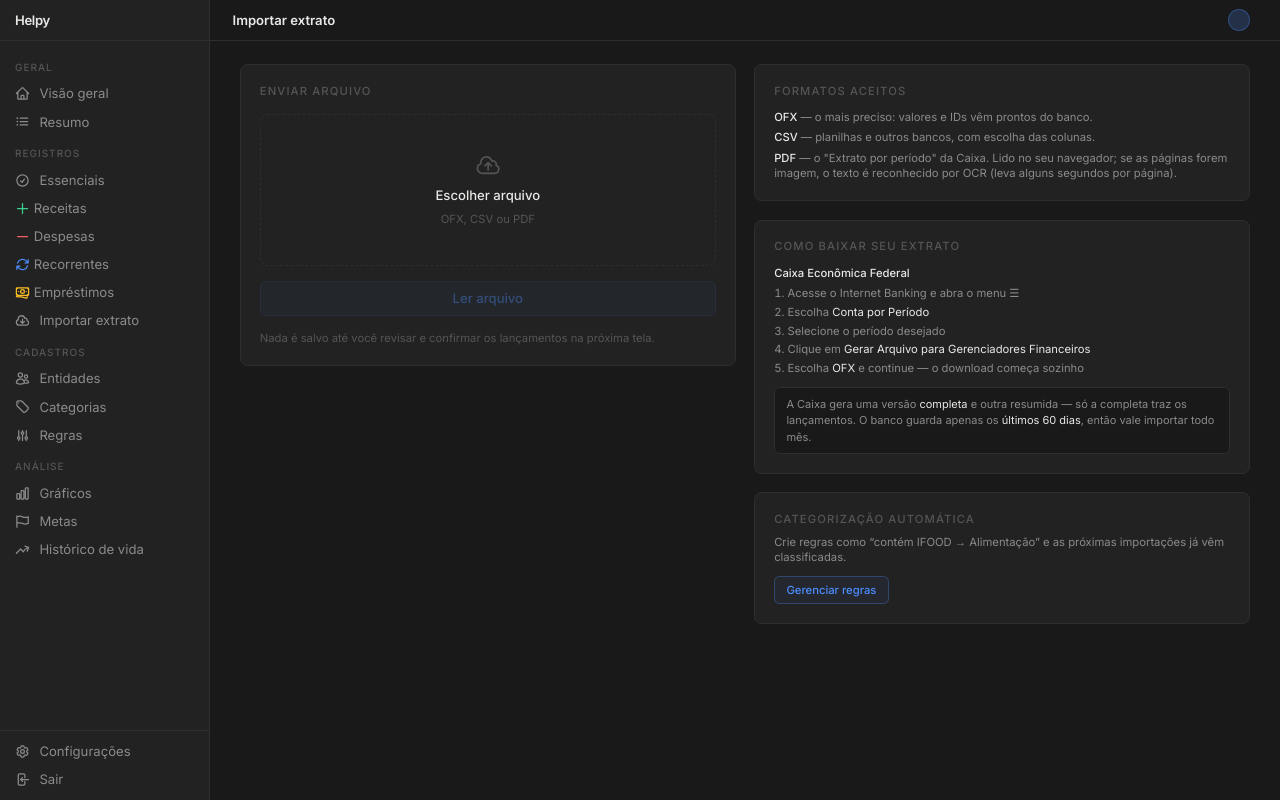
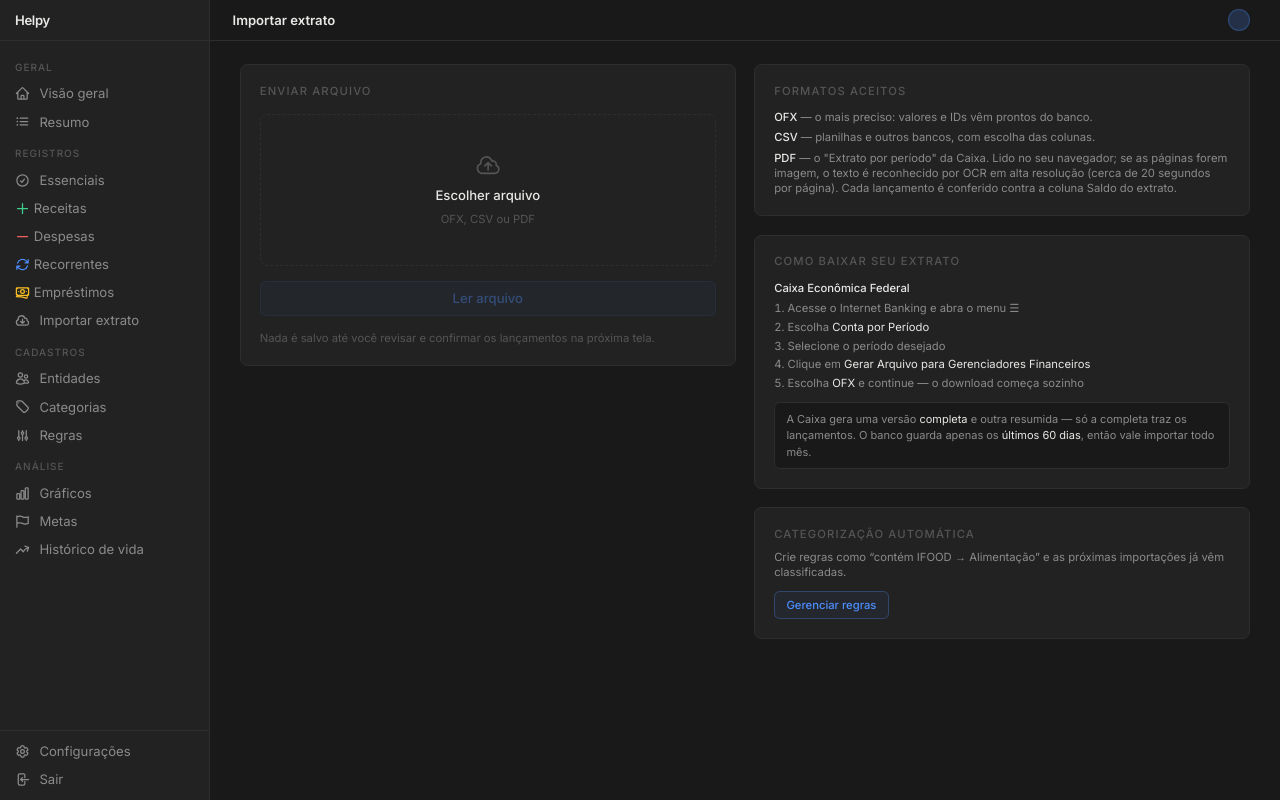
Before and after one commit to TheDorival/helpy, a Django app: template templates/financeiro/importar_extrato.html in a window 1280 px wide. Run offline with Django 5.2, Linux system fonts and the light colour scheme; the template is opened without the code that fills it, so the values that code supplies are empty; some libraries are stand-ins or nearby versions.

Commit message:
fix: ocr em 500 dpi com modelo em ingles elimina erros de digitos

```diff
--- a/templates/financeiro/importar_extrato.html
+++ b/templates/financeiro/importar_extrato.html
@@ -79,7 +79,7 @@
         <ul class="text-xs text-muted space-y-1.5">
           <li><span class="text-tx font-medium">OFX</span> — o mais preciso: valores e IDs vêm prontos do banco.</li>
           <li><span class="text-tx font-medium">CSV</span> — planilhas e outros bancos, com escolha das colunas.</li>
-          <li><span class="text-tx font-medium">PDF</span> — o "Extrato por período" da Caixa. Lido no seu navegador; se as páginas forem imagem, o texto é reconhecido por OCR (leva alguns segundos por página).</li>
+          <li><span class="text-tx font-medium">PDF</span> — o "Extrato por período" da Caixa. Lido no seu navegador; se as páginas forem imagem, o texto é reconhecido por OCR em alta resolução (cerca de 20 segundos por página). Cada lançamento é conferido contra a coluna Saldo do extrato.</li>
         </ul>
       </div>
 
@@ -282,7 +282,9 @@
         });
       }
 
-      const worker = await Tesseract.createWorker('por');
+      // Modelo em inglês: erra muito menos dígitos que o português neste extrato
+      // (o texto do histórico é quase todo em caixa alta e sem acentos).
+      const worker = await Tesseract.createWorker('eng');
       // Bloco único: lê a página linha a linha em vez de coluna por coluna,
       // preservando a estrutura das linhas do extrato.
       await worker.setParameters({ tessedit_pageseg_mode: '6' });
@@ -290,7 +292,8 @@
       try {
         for (let p = 1; p <= pdf.numPages; p++) {
           const pagina = await pdf.getPage(p);
-          const viewport = pagina.getViewport({ scale: 3.2 });
+          // ~500 DPI: nesta densidade o OCR para de confundir dígitos (3/8, 5/6)
+          const viewport = pagina.getViewport({ scale: 500 / 72 });
           const canvas = document.createElement('canvas');
           canvas.width = viewport.width;
           canvas.height = viewport.height;
```
